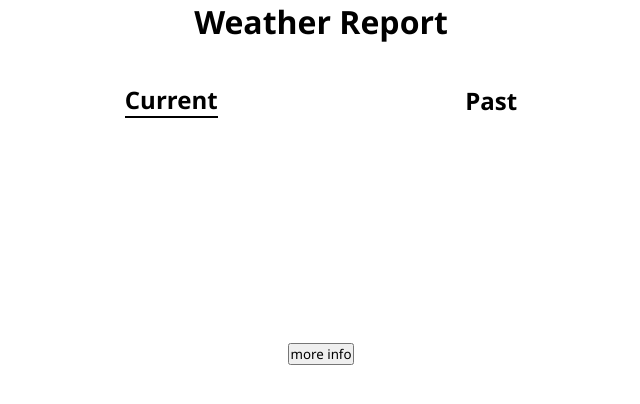
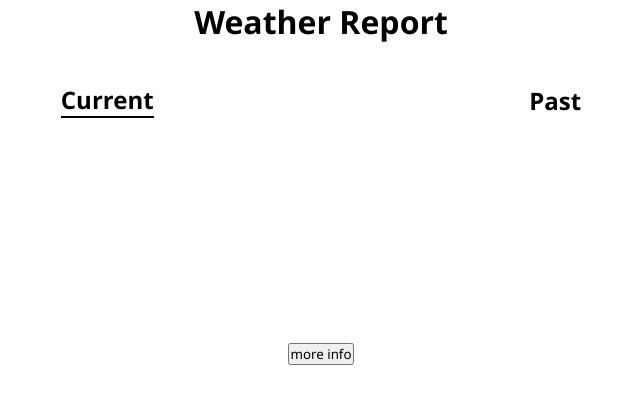
Before and after one commit to jeffreytram/Weather-App, a plain HTML site: page index.html in a window 1280 px wide. Shown: the whole page, without its empty margins (319-959 px from the left). Drawn offline with Linux system fonts and the light colour scheme.

Commit message:
Increased width of main content display

```diff
--- a/script.js
+++ b/script.js
@@ -85,7 +85,6 @@ function generateWeather(lat, long, time) {
             const { summary, temperature, humidity, dewPoint, icon } = data.currently;
 
             statusReport.textContent = summary;
-            debugger;
             temperatureReport.textContent = "temp: " + Math.round(temperature) + "°F";
             humidityReport.textContent = "humidity: " + Math.round(humidity * 100) + "%";
             dewpoint.textContent = "dew point: " + Math.round(dewPoint) + "°F";
--- a/style.css
+++ b/style.css
@@ -10,13 +10,14 @@ body{
     flex-direction: column;
 }
 .main, .tab{
-    width: 50%;
+    width: 70%;
 }
 
 .tab, .location, .more-info, .status{
     justify-content: space-around;
     display: flex;
     align-items: center;
+    text-align: center;
 }
 .report{
     justify-content: center;
```
Also changed, not shown: planning.txt.
